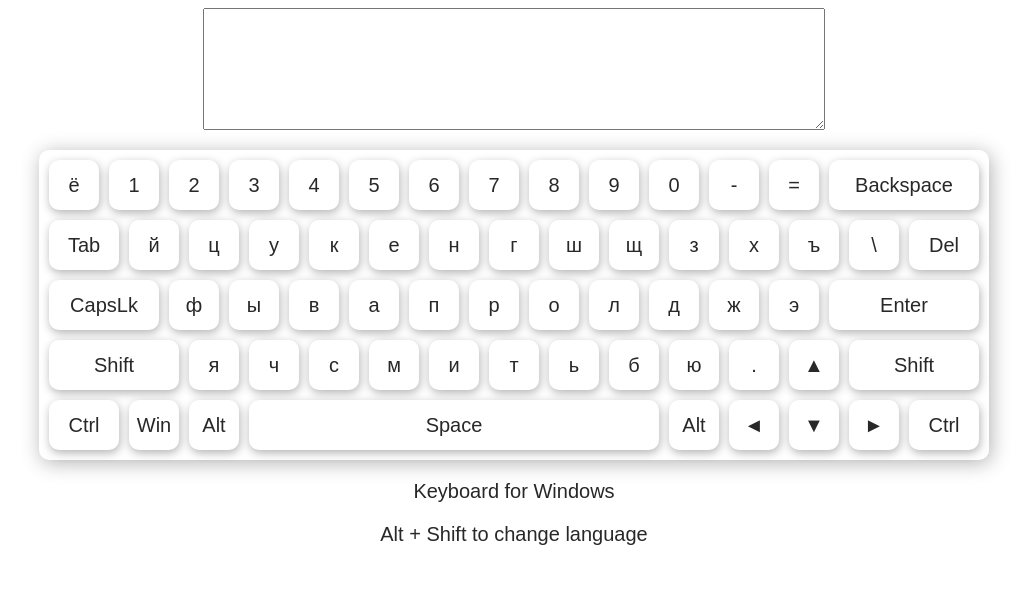
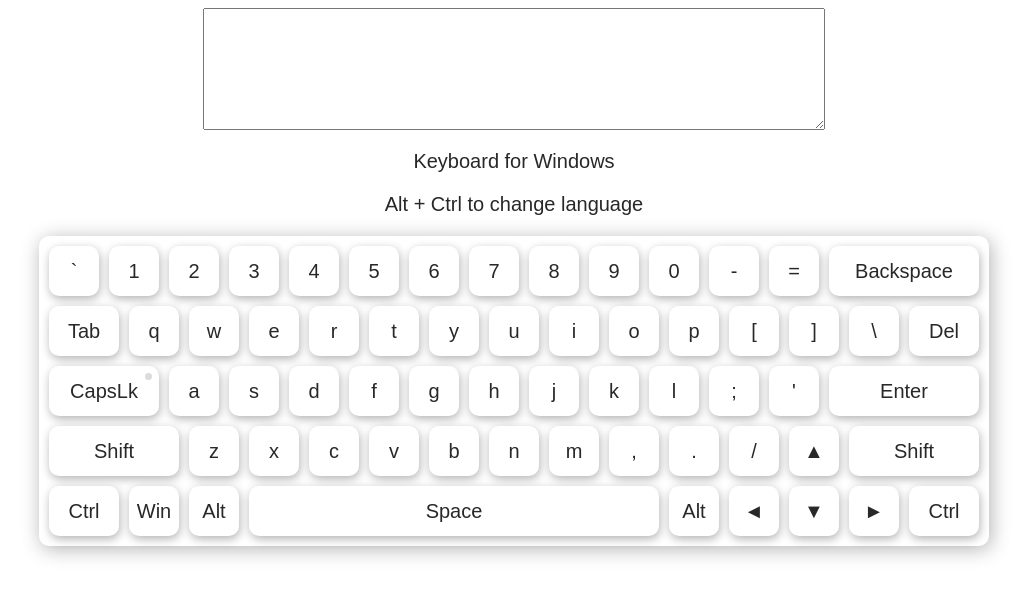
Before and after one commit to Verbena336/Virtual-Keyboard, a website with bundled scripts: page index.html in a window 1280 px wide. Shown: the whole page, without its empty margins (126-1157 px from the left). Built offline with nearby package versions, Linux system fonts and the light colour scheme.

Commit message:
refactor: change structure of the project

```diff
--- a/js/button.js
+++ b/js/button.js
@@ -13,11 +13,15 @@
       this.classesArr.push('keyboard__key--size-xs');
     } else if (this.key === 'CapsLock') {
       this.classesArr.push('keyboard__key--size-s');
+      this.light = createElem('div', ['light']);
     } else if (this.key === 'ShiftLeft' || this.key === 'ShiftRight') {
       this.classesArr.push('keyboard__key--size-m');
     } else if (this.key === 'Space') {
       this.classesArr.push('keyboard__key--size-xl');
     }
     this.button = createElem('div', this.classesArr, letter);
+    if (this.light) {
+      this.button.append(this.light);
+    }
   }
 }
--- a/js/keyboard.js
+++ /dev/null
@@ -1,21 +0,0 @@
-/* eslint-disable import/extensions */
-import createElem from './createElem.js';
-import Button from './button.js';
-
-export default function generateKb(keyboardArr, lang) {
-  const wrapper = createElem('div', ['wrapper']);
-  createElem('textarea', ['textarea'], null, wrapper);
-  const keyboard = createElem('div', ['keyboard'], null, wrapper);
-  keyboardArr.forEach((row) => {
-    const rowElem = createElem('div', ['keyboard__row'], null, keyboard);
-    row.forEach((item) => {
-      const matchButton = lang.find((buttonItem) => buttonItem.key === item);
-      if (matchButton) {
-        rowElem.append(new Button(matchButton).button);
-      }
-    });
-  });
-  createElem('span', ['system'], 'Keyboard for Windows', wrapper);
-  createElem('span', ['language-info'], 'Alt + Shift to change language', wrapper);
-  document.body.prepend(wrapper);
-}
--- /dev/null
+++ b/js/keybordArr.js
@@ -0,0 +1,5 @@
+export default [['Backquote', 'Digit1', 'Digit2', 'Digit3', 'Digit4', 'Digit5', 'Digit6', 'Digit7', 'Digit8', 'Digit9', 'Digit0', 'Minus', 'Equal', 'Backspace'],
+  ['Tab', 'KeyQ', 'KeyW', 'KeyE', 'KeyR', 'KeyT', 'KeyY', 'KeyU', 'KeyI', 'KeyO', 'KeyP', 'BracketLeft', 'BracketRight', 'Backslash', 'Delete'],
+  ['CapsLock', 'KeyA', 'KeyS', 'KeyD', 'KeyF', 'KeyG', 'KeyH', 'KeyJ', 'KeyK', 'KeyL', 'Semicolon', 'Quote', 'Enter'],
+  ['ShiftLeft', 'KeyZ', 'KeyX', 'KeyC', 'KeyV', 'KeyB', 'KeyN', 'KeyM', 'Comma', 'Period', 'Slash', 'ArrowUp', 'ShiftRight'],
+  ['ControlLeft', 'MetaLeft', 'AltLeft', 'Space', 'AltRight', 'ArrowLeft', 'ArrowDown', 'ArrowRight', 'ControlRight']];
--- /dev/null
+++ b/js/languages/languages.js
@@ -0,0 +1,5 @@
+/* eslint-disable import/extensions */
+import en from './en.js';
+import ru from './ru.js';
+
+export default { en, ru };
--- a/js/script.js
+++ b/js/script.js
@@ -1,12 +1,57 @@
 /* eslint-disable import/extensions */
-import ru from './languages/ru.js';
-// import en from './languages/en.js';
-import generateKb from './keyboard.js';
+// import { en, ru } from './languages/languages.js';
+// import { Keyboard } from './keyboard.js';
+import keyboardArr from './keybordArr.js';
+import createElem from './createElem.js';
+import Button from './button.js';
+import languages from './languages/languages.js';
 
-const keyboardArr = [['Backquote', 'Digit1', 'Digit2', 'Digit3', 'Digit4', 'Digit5', 'Digit6', 'Digit7', 'Digit8', 'Digit9', 'Digit0', 'Minus', 'Equal', 'Backspace'],
-  ['Tab', 'KeyQ', 'KeyW', 'KeyE', 'KeyR', 'KeyT', 'KeyY', 'KeyU', 'KeyI', 'KeyO', 'KeyP', 'BracketLeft', 'BracketRight', 'Backslash', 'Delete'],
-  ['CapsLock', 'KeyA', 'KeyS', 'KeyD', 'KeyF', 'KeyG', 'KeyH', 'KeyJ', 'KeyK', 'KeyL', 'Semicolon', 'Quote', 'Enter'],
-  ['ShiftLeft', 'KeyZ', 'KeyX', 'KeyC', 'KeyV', 'KeyB', 'KeyN', 'KeyM', 'Comma', 'Period', 'Slash', 'ArrowUp', 'ShiftRight'],
-  ['ControlLeft', 'MetaLeft', 'AltLeft', 'Space', 'AltRight', 'ArrowLeft', 'ArrowDown', 'ArrowRight', 'ControlRight']];
+const lang = JSON.parse(window.localStorage.getItem('language') || '"en"');
 
-generateKb(keyboardArr, ru);
+const Keyboard = {
+
+  elements: {
+    wrapper: null,
+    textarea: null,
+    btnArr: [],
+    keyboard: null,
+  },
+
+  const: {
+    language: null,
+    ctrl: false,
+    alt: false,
+  },
+
+  properties: {
+    shift: false,
+  },
+
+  generateTextarea() {
+    this.elements.wrapper = createElem('div', ['wrapper']);
+    this.elements.textarea = createElem('textarea', ['textarea'], null, this.elements.wrapper);
+    createElem('span', ['system'], 'Keyboard for Windows', this.elements.wrapper);
+    createElem('span', ['language-info'], 'Alt + Ctrl to change language', this.elements.wrapper);
+  },
+
+  generateKb(keyboardAr, langKey) {
+    Keyboard.generateTextarea();
+    this.const.language = languages[langKey];
+    this.elements.keyboard = createElem('div', ['keyboard'], null, this.elements.wrapper);
+    keyboardAr.forEach((row) => {
+      const rowElem = createElem('div', ['keyboard__row'], null, this.elements.keyboard);
+      row.forEach((item) => {
+        const matchButton = this.const.language.find((buttonItem) => buttonItem.key === item);
+        if (matchButton) {
+          const newBtn = new Button(matchButton);
+          this.elements.btnArr.push(newBtn);
+          rowElem.append(newBtn.button);
+        }
+      });
+    });
+    document.body.prepend(this.elements.wrapper);
+    Keyboard.handleEvents();
+  },
+};
+
+Keyboard.generateKb(keyboardArr, lang);
--- a/styles/style.css
+++ b/styles/style.css
@@ -66,10 +66,25 @@
    background-color: var(--color-hover);
 }
 
-.keyboard__key:active {
+.keyboard__key.press {
    top: 2px;
    box-shadow: 1px 3px 10px rgba(0, 0, 0, 0.3) inset;
    background-color: var(--color-active);
+}
+
+.light {
+   position: absolute;
+   top: 7px;
+   right: 7px;
+   background-color: rgb(219,219,219);
+   min-width: 7px;
+   min-height: 7px;
+   border-radius: 50px;
+}
+
+.keyboard__key:active .light {
+   background-color: var(--color-primary);
+   box-shadow: 0 0 10px 4px var(--color-primary);
 }
 
 .keyboard__key--size-l {
```
Also changed, not shown: .eslintrc.js.
